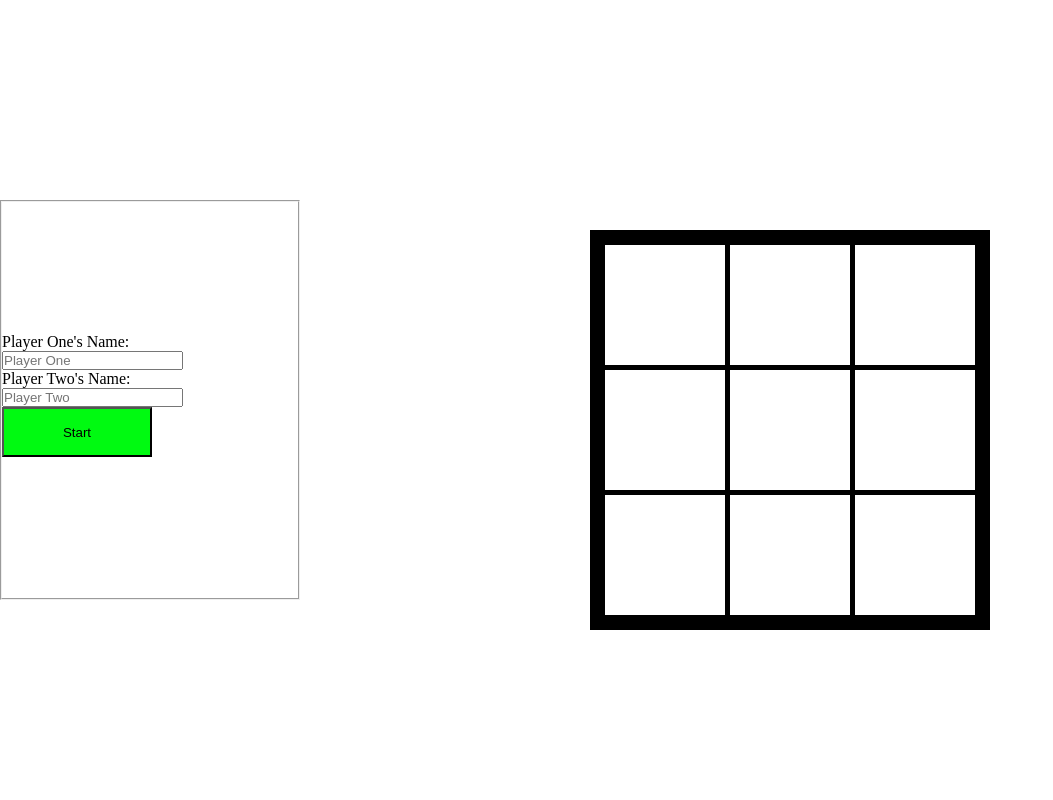
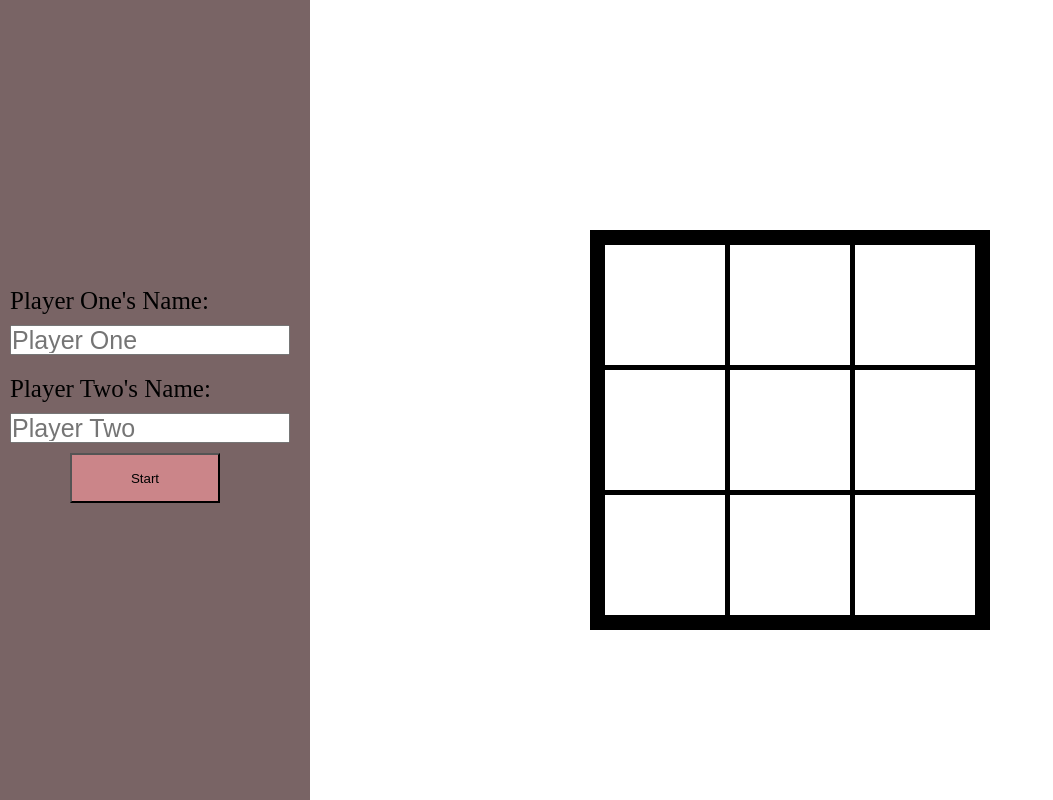
Before and after one commit to ffernandezTech/tictactoe, a plain HTML site: page index.html in a window 1280 px wide. Shown: the whole page, without its empty margins (0-1053 px from the left). Drawn offline with Linux system fonts and the light colour scheme.

Commit message:
feat: style for user info section

```diff
--- a/style.css
+++ b/style.css
@@ -12,16 +12,43 @@ body{
 
 
 }
+.playerInfoForm{
+    height: 100vh;
+    background-color: #796465;
 
+   justify-content: center;
+   align-content: center;
+
+}
 fieldset {
+    padding: 10px;
+    margin: 10px;
     width: 300px;
     height: 400px;
-
+    border: none;
     display: flex;
     flex-direction: column;
     justify-content: center;
 
 }
+.p1Info, .p2Info{
+    margin-bottom: 20px;
+
+}
+label{
+   width: 100%;
+    height: 30px;
+    font-size: 25px;
+
+}
+input[type='text']{
+    width: 100%;
+    height: 30px;
+    font-size: 25px;
+    margin-top: 10px;
+
+}
+
 .mainContainer{
     height: 100vh;
     width: 100vw;
@@ -64,7 +91,7 @@ fieldset {
 }
 
 button{
-    background-color: hsl(124, 100%, 49%);
+    background-color: #cb8589;
 }
 .buttonsDiv{
     justify-self: center;
@@ -76,3 +103,8 @@ button{
     margin-bottom: 10px;
     margin-right: 10px;
 }
+.btnStart{
+    margin-top: 10px;
+    justify-self: center;
+    align-self: center;
+}
```
